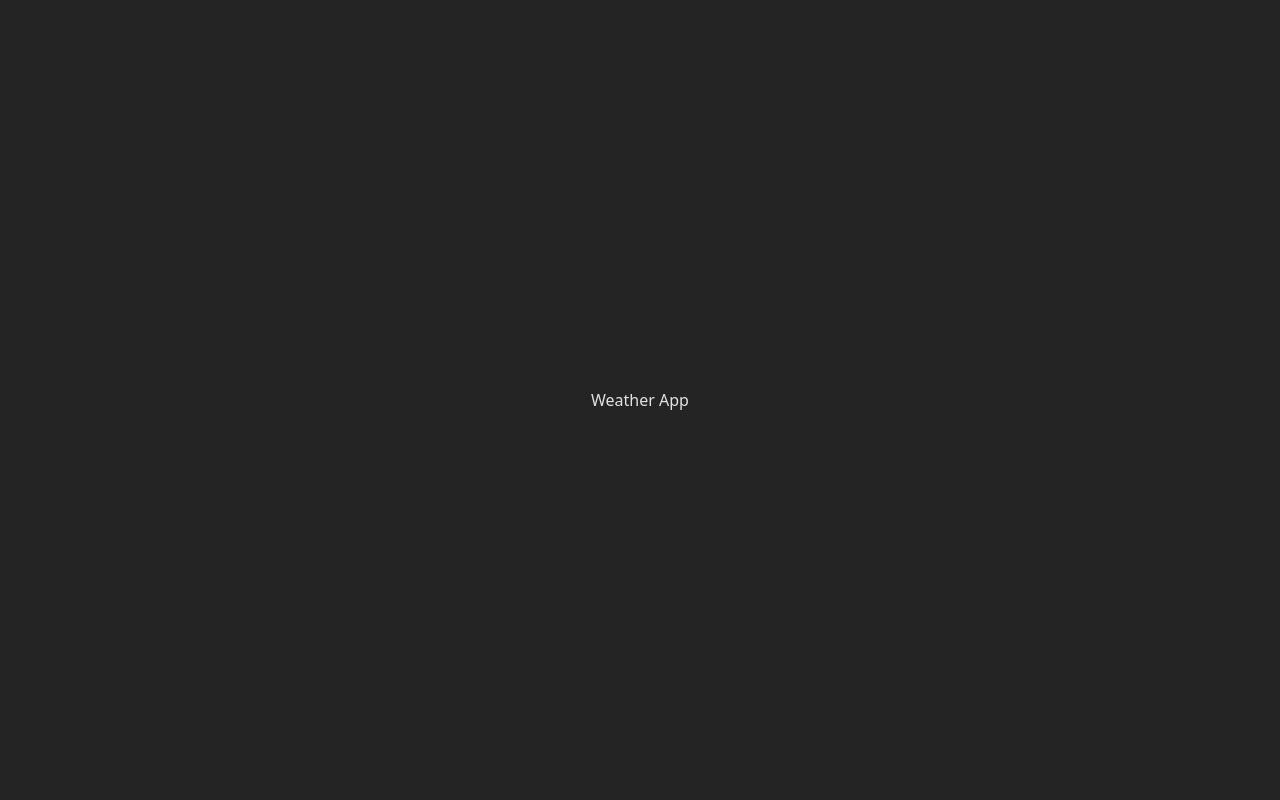
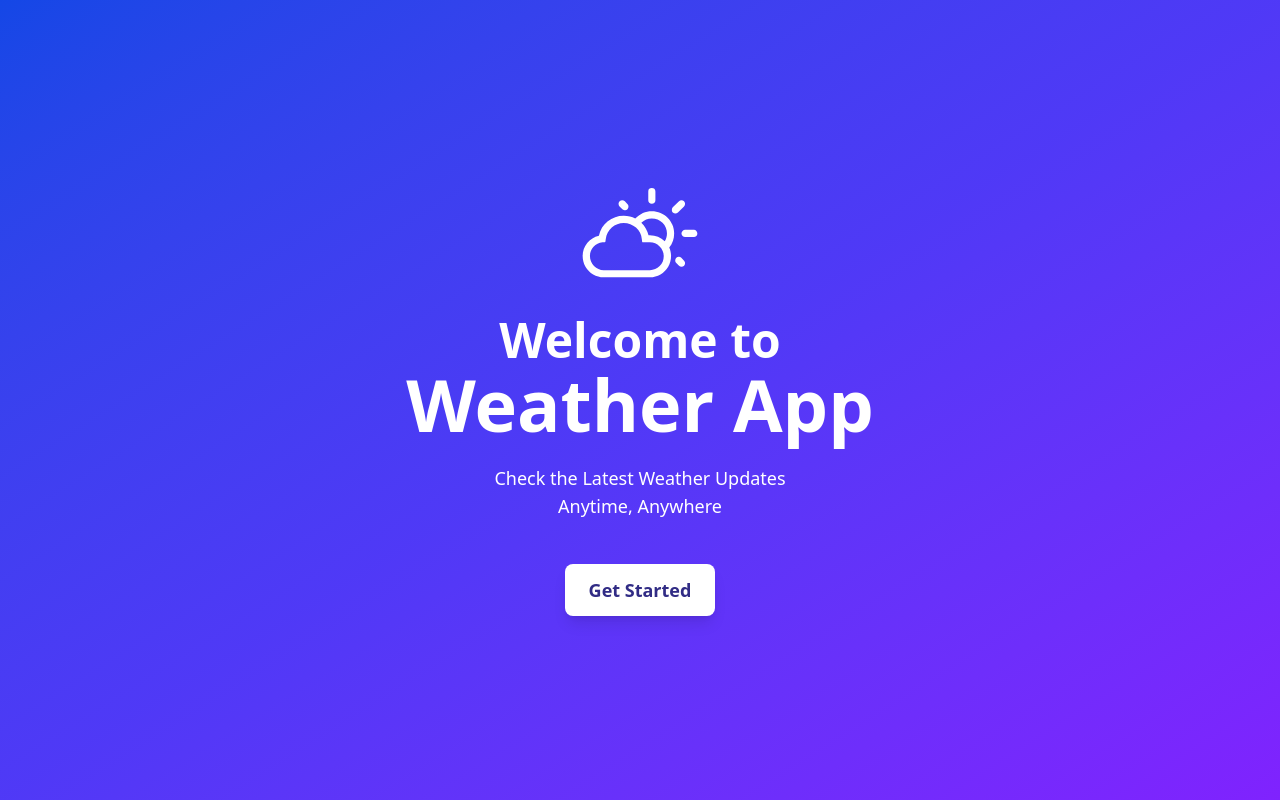
Before and after one commit to DumedhaR/weather-app, a React (Vite) app in the folder client/weather-ui/: page / in a window 1280 px wide. Built offline with nearby package versions, Linux system fonts and the light colour scheme.

Commit message:
feat: Add LandingPage component and set it as root route.

```diff
--- a/client/weather-ui/package.json
+++ b/client/weather-ui/package.json
@@ -13,6 +13,8 @@
     "@tailwindcss/vite": "^4.1.11",
     "react": "^19.1.0",
     "react-dom": "^19.1.0",
+    "react-icons": "^5.5.0",
+    "react-router-dom": "^7.7.1",
     "tailwindcss": "^4.1.11"
   },
   "devDependencies": {
--- a/client/weather-ui/src/App.tsx
+++ b/client/weather-ui/src/App.tsx
@@ -1,11 +1,15 @@
+import { BrowserRouter as Router, Routes, Route } from "react-router-dom";
+import LandingPage from "./pages/LandingPage";
 
 function App() {
 
   return (
     <>
-      <div>
-        Weather App
-      </div>
+      <Router>
+        <Routes>
+          <Route path="/" element={<LandingPage/>}/>
+        </Routes>
+      </Router>
     </>
   )
 }
--- a/client/weather-ui/src/index.css
+++ b/client/weather-ui/src/index.css
@@ -16,10 +16,9 @@
 }
 
 body {
-  margin: 0;
+  margin: 0 auto;
   display: flex;
-  justify-content: center;
-  align-items: center;
-  min-width: 320px;
+  flex-direction:column;
+  text-align: center;
   min-height: 100vh;
 }
--- /dev/null
+++ b/client/weather-ui/src/pages/LandingPage.tsx
@@ -0,0 +1,17 @@
+import { WiDayCloudy } from "react-icons/wi";
+const LandingPage = () => {
+    return (
+        <div className="w-full h-screen flex gap-1 items-center justify-center flex-col bg-gradient-to-br
+        from-blue-700 via-indigo-600 to-violet-600 text-white">
+            <WiDayCloudy className="text-8xl md:text-9xl font-semibold" />
+            <h2 className="text-4xl md:text-5xl font-semibold ">Welcome to</h2>
+            <h1 className="text-6xl md:text-7xl font-semibold ">Weather App</h1>
+            <p className="text-md md:text-lg mt-5">Check the Latest Weather Updates <br/> Anytime, Anywhere</p>
+            <button className="bg-white text-md md:text-lg text-indigo-900 font-semibold px-6 py-3 rounded-lg shadow-lg hover:bg-gray-200 transition mt-10">
+                Get Started
+            </button>
+        </div>
+    )
+}
+
+export default LandingPage;
```
Also changed, not shown: 1 other file (tests, documents, lock files or other folders).
